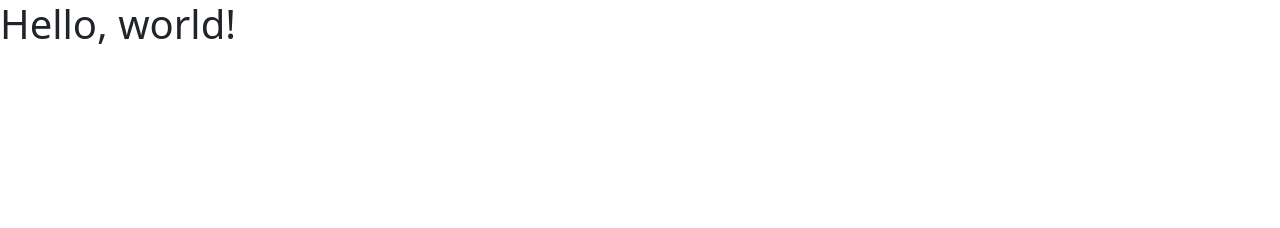
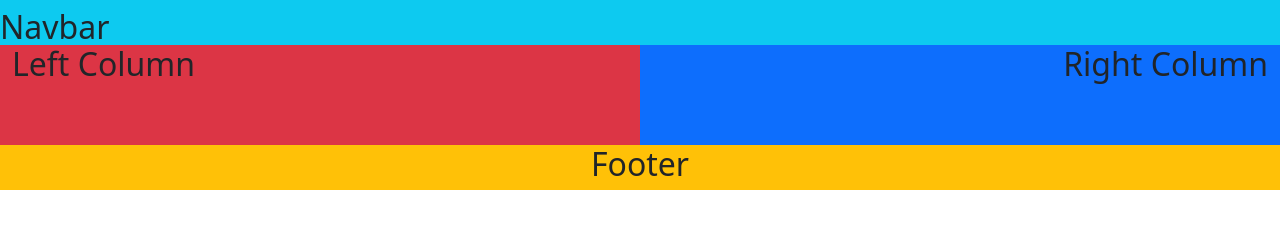
Before and after one commit to PDRandles/bootstrap-boilerplate, a plain HTML site: page Index.html in a window 1280 px wide. Drawn offline with nearby package versions, Linux system fonts and the light colour scheme.

Commit message:
first commit

```diff
--- a/Index.html
+++ b/Index.html
@@ -11,7 +11,22 @@
     <title>Hello, world!</title>
   </head>
   <body>
-    <h1>Hello, world!</h1>
+    <nav class="navbar bg-info">
+      <h2>Navbar</h2>
+    </nav>
+    <div class="container-fluid">
+        <div class="row">
+          <div class="col-sm-6 bg-danger">
+            <h2>Left Column</h2>
+          </div>
+          <div class="col-sm-6 bg-primary text-end">
+            <h2>Right Column</h2>
+          </div>
+        </div>
+    </div>
+    <footer class="footer bg-warning text-center">
+      <h2>Footer</h2>
+    </footer>
 
     <!-- Optional JavaScript; choose one of the two! -->
 
--- a/css/style.css
+++ b/css/style.css
@@ -0,0 +1,9 @@
+.row{
+    height: 100px;
+}
+nav{
+    height: 45px;
+}
+footer{
+    height:45px;
+}
```
